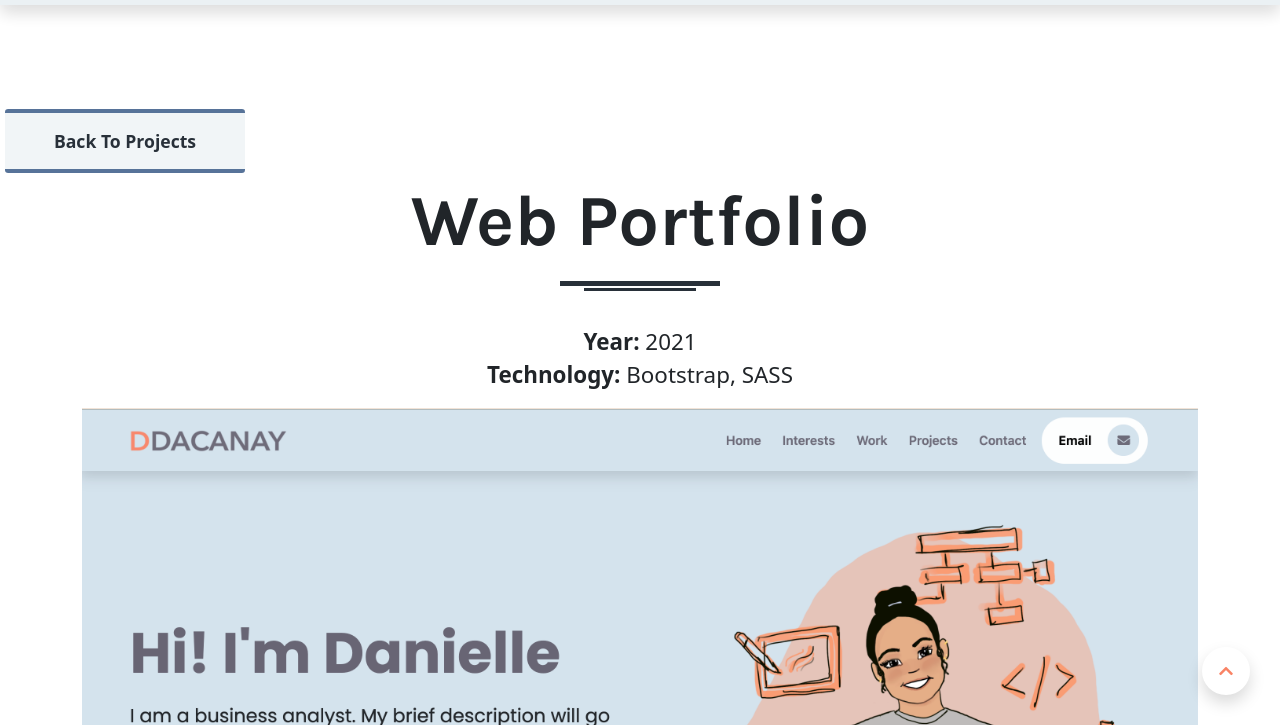
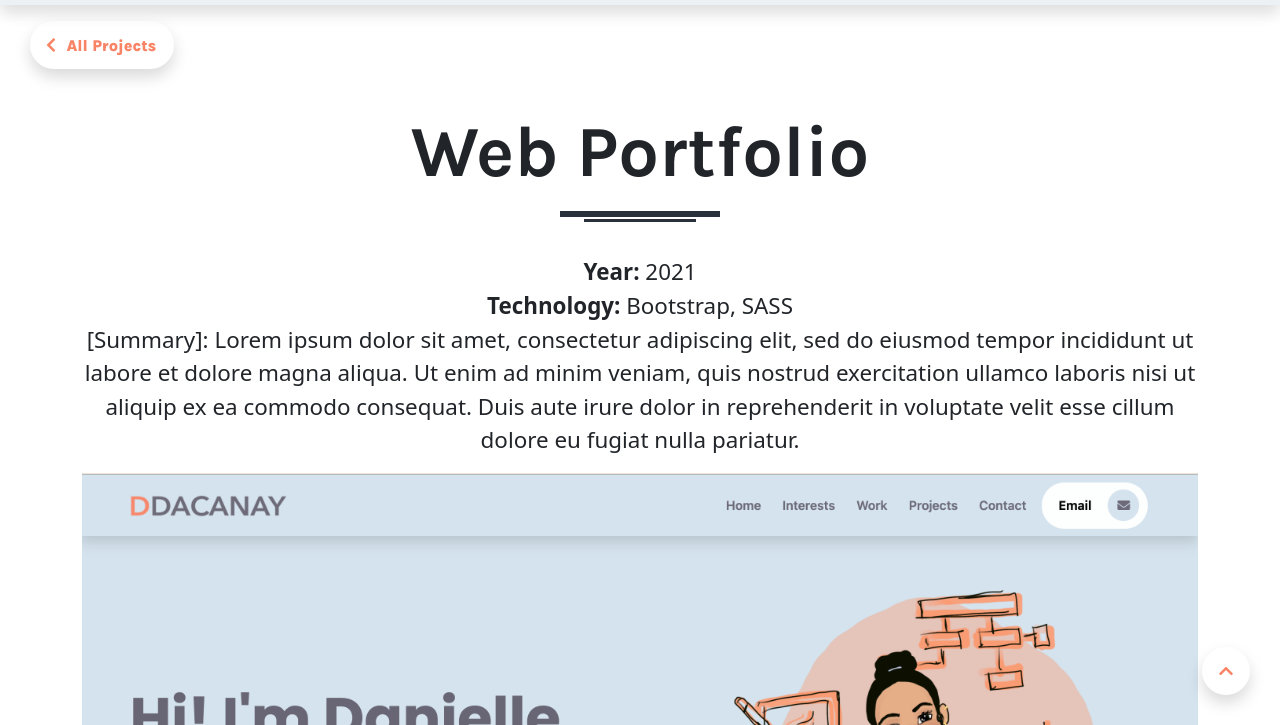
Before and after one commit to DanielleDacanay/DDacanay-Portfolio, a website: page bootstrap-v5/web-portfolio.html in a window 1280 px wide. Shown: the part 75-800 px from the top of the page. Drawn offline with Linux system fonts and the light colour scheme.

Commit message:
Updated web-portfolio.html
Styled back button and added more content

```diff
--- a/bootstrap-v5/scss/components/_buttons.scss
+++ b/bootstrap-v5/scss/components/_buttons.scss
@@ -79,6 +79,31 @@
     font-size: 1rem;
     @include absCenter;
   }
+}
+
+.back-to-prev {
+  position: fixed;
+  width: 9rem;
+  height: 3rem;
+  left: 1.875rem;
+  top: 6rem;
+  z-index: 9999;
+
+  i {
+    color: $peach-dark;
+    font-size: 1rem;
+    margin-left: 1rem;
+    margin-top: 1rem;
+
+  p{
+    display: inline;
+    color: $peach-dark;
+    font-size: 1rem;
+    font-family: 'Karla', sans-serif;
+    margin-left: 0.4rem;
+    text-decoration: none;
+  }
+}
 }
 
 .btn-link {
@@ -166,7 +191,7 @@
   font-size: 1.1rem;
   font-weight: 600;
   padding: 15px;
-  width: 15rem;
+  width: 12rem;
   transition: all 0.5s;
   cursor: pointer;
   margin: 5px;
--- a/bootstrap-v5/web-portfolio.html
+++ b/bootstrap-v5/web-portfolio.html
@@ -40,12 +40,6 @@
 
 <!--------------------------------------------PROJECT CONTENT: START------------------------------------------------------->
 <section id="portfolio" class="portfolio">
-    <a href="projects.html">
-        <button type="button" class="btn-one-blue mt-0">
-          <span>Back to Projects
-          </span>
-        </button>
-      </a>
     <div class="container">
       <div class="row text-center">
         <h1 class="display-2 fw-bold">Web Portfolio</h1>
@@ -53,6 +47,8 @@
         <p class="display-2--description">
             <strong>Year:</strong>&nbsp;2021 <br>
             <strong>Technology:</strong>&nbsp;Bootstrap, SASS
+            <br>
+            [Summary]: Lorem ipsum dolor sit amet, consectetur adipiscing elit, sed do eiusmod tempor incididunt ut labore et dolore magna aliqua. Ut enim ad minim veniam, quis nostrud exercitation ullamco laboris nisi ut aliquip ex ea commodo consequat. Duis aute irure dolor in reprehenderit in voluptate velit esse cillum dolore eu fugiat nulla pariatur.
         </p>
         <img src="images/portfolio/webPortfolioProject.png" alt="portfolio 1 image" title="portfolio 1 picture" class="img-fluid">
       </div>
@@ -88,7 +84,13 @@
       </div>
 </footer>
 <!--------------------------------------------FOOTER: END------------------------------------------------>
-<!-- Back to top button -->
+<a href="projects.html" style="text-decoration: none;" class="shadow back-to-prev rounded-pill">
+  <i class="fas fa-chevron-left">
+    <p>All Projects</p>
+  </i>
+
+</a>
+  <!-- Back to top button -->
 <a href="#" class="shadow back-to-top rounded-circle">
     <i class="fas fa-chevron-up"></i>
 </a>
```
Also changed, not shown: bootstrap-v5/assets/css/style.css, 1 other file.
